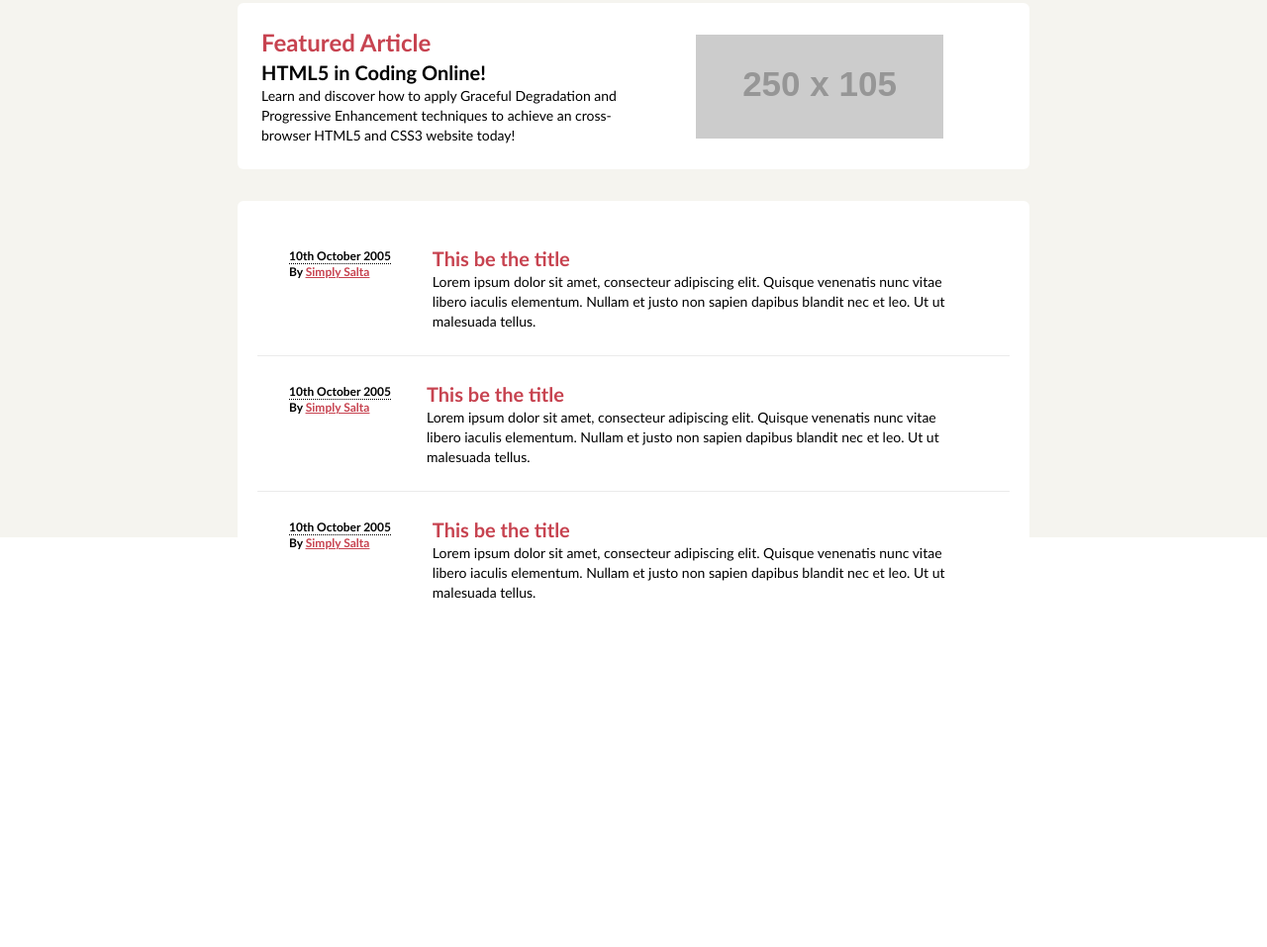
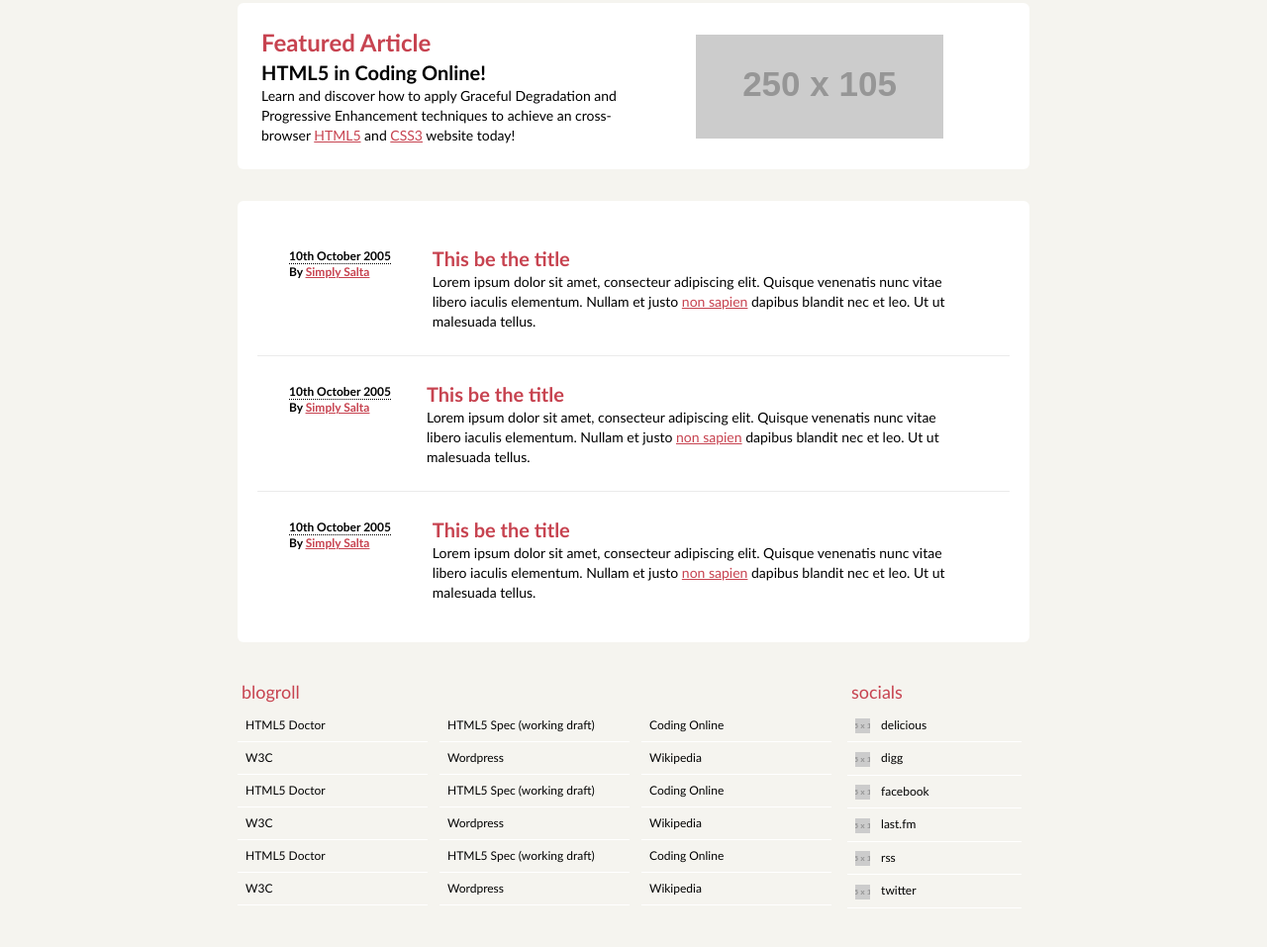
Before and after one commit to JMathiak/exercise-2-jsio, a website: page dist/index.html in a window 1280 px wide. Shown: the part 257-1214 px from the top of the page at 99% size. Before the commit the page ends 906 px from the top, so only its background shows below. Drawn offline with Linux system fonts and the light colour scheme; placeholder pictures from the web are drawn by us.

Commit message:
Added blogroll + socials section and updated hover states

```diff
--- a/dist/index.html
+++ b/dist/index.html
@@ -7,8 +7,8 @@
     <link rel="stylesheet" href= "output.css">
     <title>Document</title>
 </head>
-<body >
-    <div class="flex flex-col items-center h-screen bg-background box-border">
+<body class="h-screen bg-background box-border">
+    <div class="flex flex-col items-center   box-border">
         <header  class="w-800 m-8">
             <h1 class="text-5xl font-bold my-4">Coding HTML5!</h1>
             <p class="text-lg">HTML5 in the year <span class="line-through">2022</span> <span class="underline">2009</span></p>
@@ -24,21 +24,21 @@
             <div class=" block w-1/2 pr-2">
                 <h1 class="text-primaryred text-2xl font-bold">Featured Article</h1>
                 <h2 class="text-xl font-semibold">HTML5 in Coding Online!</h2>
-                <p class="text-sm font-medium">Learn and discover how to apply Graceful Degradation and Progressive Enhancement techniques to achieve an cross-browser HTML5 and CSS3 website today!</p>
+                <p class="text-sm font-medium">Learn and discover how to apply Graceful Degradation and Progressive Enhancement techniques to achieve an cross-browser <a class="text-primaryred underline hover:bg-primaryred hover:text-white" href="">HTML5</a> and <a class="text-primaryred underline hover:bg-primaryred hover:text-white" href="">CSS3</a> website today!</p>
             </div>
             <picture class="flex justify-center items-center w-1/2 ">
                 <img src="http://via.placeholder.com/250x105" alt="250 x 105 placeholder">
             </picture>
         </article>
-        <section class="w-800 rounded-md box-border bg-white py-5">
+        <section class="w-800 rounded-md box-border bg-white py-5 mb-8">
             <div class=" pl-8 pt-6 pb-6 pr-10 border-b  border-gray flex mr-5 ml-5 group hover:bg-primaryred">
                 <div class="w-1/3  text-xs pt-1 ">
                 <time class="border-b border-dotted font-bold  whitespace-nowrap group-hover:text-white">10th October 2005</time>
                 <address class="not-italic font-bold">By <span class="text-primaryred underline group-hover:text-highlight"><a href="">Simply Salta</a></span></address>
                 </div>
                 <div class="ml-9">
-                    <h1 class="text-xl font-bold text-primaryred group-hover:text-highlight ">This be the title</h1>
-                    <p class="text-sm font-medium">Lorem ipsum dolor sit amet, consecteur adipiscing elit. Quisque venenatis nunc vitae libero iaculis elementum. Nullam et justo non sapien dapibus blandit nec et leo. Ut ut malesuada tellus.</p>
+                    <h1 class="text-xl font-bold text-primaryred group-hover:text-highlight "><a href="">This be the title</a></h1>
+                    <p class="text-sm font-medium group-hover:text-white">Lorem ipsum dolor sit amet, consecteur adipiscing elit. Quisque venenatis nunc vitae libero iaculis elementum. Nullam et justo <a class="text-primaryred underline group-hover:text-highlight" href="">non sapien</a> dapibus blandit nec et leo. Ut ut malesuada tellus.</p>
                 </div>
             </div>
             <div class="pt-6 pl-8 pb-6 pr-10 border-b border-gray flex mr-5 ml-5 group hover:bg-primaryred">
@@ -47,8 +47,8 @@
                 <address class="not-italic font-bold">By <span class="text-primaryred underline group-hover:text-highlight"><a href="">Simply Salta</a></span></address>
                 </div>
                 <div class="ml-9">
-                    <h1 class="text-xl font-bold text-primaryred group-hover:text-highlight ">This be the title</h1>
-                    <p class="text-sm font-medium">Lorem ipsum dolor sit amet, consecteur adipiscing elit. Quisque venenatis nunc vitae libero iaculis elementum. Nullam et justo non sapien dapibus blandit nec et leo. Ut ut malesuada tellus.</p>
+                    <h1 class="text-xl font-bold text-primaryred group-hover:text-highlight "><a href="">This be the title</a></h1>
+                    <p class="text-sm font-medium group-hover:text-white">Lorem ipsum dolor sit amet, consecteur adipiscing elit. Quisque venenatis nunc vitae libero iaculis elementum. Nullam et justo <a class="text-primaryred underline group-hover:text-highlight" href="">non sapien</a> dapibus blandit nec et leo. Ut ut malesuada tellus.</p>
                 </div>
             </div>
             <div class="pt-6 pb-5 pl-8 pr-10 flex mr-5 ml-5 group hover:bg-primaryred">
@@ -57,9 +57,45 @@
                     <address class="not-italic font-bold">By <span class="text-primaryred underline group-hover:text-highlight"><a href="">Simply Salta</a></span></address>
                 </div>
                 <div class="ml-9">
-                    <h1 class="text-xl font-bold text-primaryred group-hover:text-highlight ">This be the title</h1>
-                    <p class="text-sm font-medium">Lorem ipsum dolor sit amet, consecteur adipiscing elit. Quisque venenatis nunc vitae libero iaculis elementum. Nullam et justo non sapien dapibus blandit nec et leo. Ut ut malesuada tellus.</p>
+                    <h1 class="text-xl font-bold text-primaryred group-hover:text-highlight "><a href="">This be the title</a></h1>
+                    <p class="text-sm font-medium group-hover:text-white">Lorem ipsum dolor sit amet, consecteur adipiscing elit. Quisque venenatis nunc vitae libero iaculis elementum. Nullam et justo <a class="text-primaryred underline group-hover:text-highlight" href="">non sapien</a> dapibus blandit nec et leo. Ut ut malesuada tellus.</p>
                 </div>
+            </div>
+        </section>
+        <section class="w-800 box-border flex mb-11">
+            <div class="inline-block mr-4 w-3/4 box-border">
+                <h1 class="text-lg p-1 text-primaryred">blogroll</h1>
+                <ul class="columns-3 text-xs">
+                    <li class="box-border p-2 border-b border-white hover:bg-primaryred hover:text-white"><a href="">HTML5 Doctor</a></li>
+                    <li class="box-border p-2 border-b border-white hover:bg-primaryred hover:text-white"><a href="">W3C</a></li>
+                    <li class="box-border p-2 border-b border-white hover:bg-primaryred hover:text-white"><a href="">HTML5 Doctor</a></li>
+                    <li class="box-border p-2 border-b border-white hover:bg-primaryred hover:text-white"><a href="">W3C</a></li>
+                    <li class="box-border p-2 border-b border-white hover:bg-primaryred hover:text-white"><a href="">HTML5 Doctor</a></li>
+                    <li class="box-border p-2 border-b border-white hover:bg-primaryred hover:text-white"><a href="">W3C</a></li>
+                    <li class="box-border p-2 border-b border-white hover:bg-primaryred hover:text-white"><a href="">HTML5 Spec (working draft)</a></li>
+                    <li class="box-border p-2 border-b border-white hover:bg-primaryred hover:text-white"><a href="">Wordpress</a></li>
+                    <li class="box-border p-2 border-b border-white hover:bg-primaryred hover:text-white"><a href="">HTML5 Spec (working draft)</a></li>
+                    <li class="box-border p-2 border-b border-white hover:bg-primaryred hover:text-white"><a href="">Wordpress</a></li>
+                    <li class="box-border p-2 border-b border-white hover:bg-primaryred hover:text-white"><a href="">HTML5 Spec (working draft)</a></li>
+                    <li class="box-border p-2 border-b border-white hover:bg-primaryred hover:text-white"><a href="">Wordpress</a></li>
+                    <li class="box-border p-2 border-b border-white hover:bg-primaryred hover:text-white"><a href="">Coding Online</a></li>
+                    <li class="box-border p-2 border-b border-white hover:bg-primaryred hover:text-white"><a href="">Wikipedia</a></li>
+                    <li class="box-border p-2 border-b border-white hover:bg-primaryred hover:text-white"><a href="">Coding Online</a></li>
+                    <li class="box-border p-2 border-b border-white hover:bg-primaryred hover:text-white"><a href="">Wikipedia</a></li>
+                    <li class="box-border p-2 border-b border-white hover:bg-primaryred hover:text-white"><a href="">Coding Online</a></li>
+                    <li class="box-border p-2 border-b border-white hover:bg-primaryred hover:text-white"><a href="">Wikipedia</a></li>
+                </ul>
+            </div>
+            <div class="inline-block">
+                <h1 class="text-lg p-1 text-primaryred">socials</h1>
+                <ul class="text-xs">
+                    <li class="box-border p-2 border-b border-white w-44 hover:bg-primaryred hover:text-white"><img class="inline-block pr-2" src="http://via.placeholder.com/15x15" alt="15x15 placeholder" > <a href="">delicious</a></li>
+                    <li class="box-border p-2 border-b border-white hover:bg-primaryred hover:text-white"><img class="inline-block pr-2" src="http://via.placeholder.com/15x15" alt="15x15 placeholder" > <a href="">digg</a></li>
+                    <li class="box-border p-2 border-b border-white hover:bg-primaryred hover:text-white"><img class="inline-block pr-2" src="http://via.placeholder.com/15x15" alt="15x15 placeholder"> <a href="">facebook</a></li>
+                    <li class="box-border p-2 border-b border-white hover:bg-primaryred hover:text-white"><img class="inline-block pr-2" src="http://via.placeholder.com/15x15" alt="15x15 placeholder"> <a href="">last.fm</a></li>
+                    <li class="box-border p-2 border-b border-white hover:bg-primaryred hover:text-white"><img class="inline-block pr-2" src="http://via.placeholder.com/15x15" alt="15x15 placeholder"> <a href="">rss</a></li>
+                    <li class="box-border p-2 border-b border-white hover:bg-primaryred hover:text-white"><img class="inline-block pr-2" src="http://via.placeholder.com/15x15" alt="15x15 placeholder"> <a href="">twitter</a></li>
+                </ul>
             </div>
         </section>
     </div>
```
Also changed, not shown: dist/output.css.
